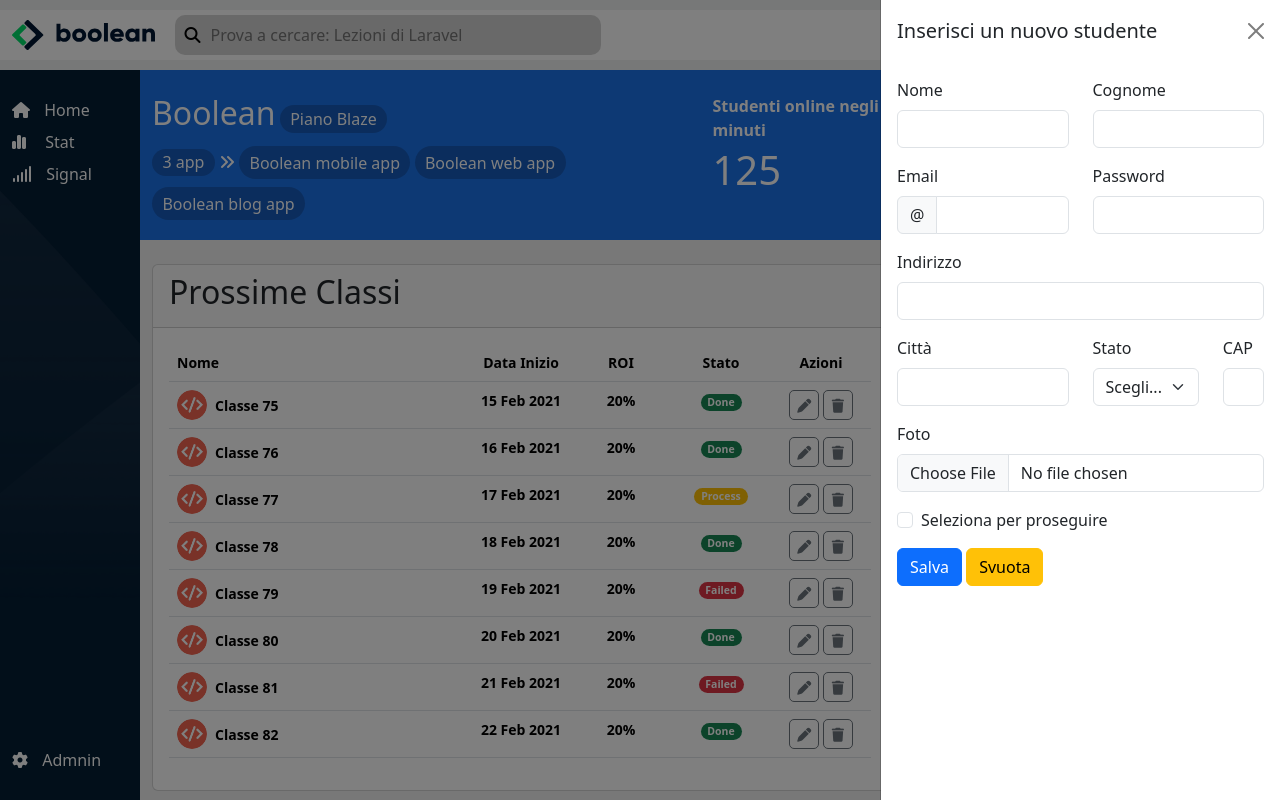
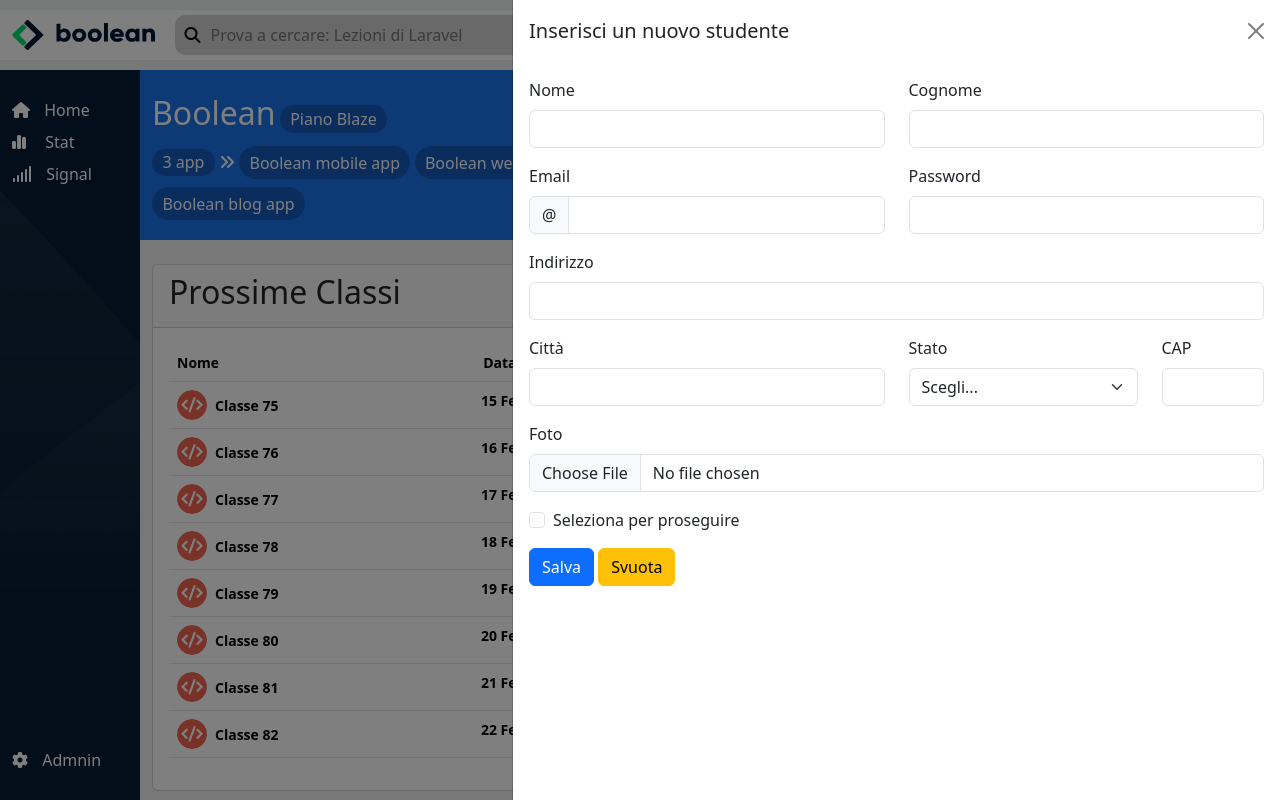
Before and after one commit to EricaMarzi/html-css-bootstrap-dashboard, a plain HTML site: page index.html in a window 1280 px wide. Both pictures are taken after a click on the button 1177 px from the left and 121 px from the top of the page. Drawn offline with nearby package versions, Linux system fonts and the light colour scheme.

Commit message:
offcanvas width fixed

```diff
--- a/index.html
+++ b/index.html
@@ -107,7 +107,7 @@
 
                             <button class="btn btn-primary" type="button" data-bs-toggle="offcanvas" data-bs-target="#offcanvasRight" aria-controls="offcanvasRight"><i class="fa-regular fa-square-plus"></i> </button>
 
-                            <div class="offcanvas offcanvas-end add-student" tabindex="-1"      id="offcanvasRight" aria-labelledby="offcanvasRightLabel">
+                            <div class="offcanvas offcanvas-end" tabindex="-1"      id="offcanvasRight" aria-labelledby="offcanvasRightLabel">
                                 <div class="offcanvas-header">
                                     <h5 class="offcanvas-title" id="offcanvasRightLabel">Inserisci un nuovo studente</h5>
                                     <button type="button" class="btn-close" data-bs-dismiss="offcanvas" aria-label="Close"></button>
--- a/style.css
+++ b/style.css
@@ -185,7 +185,7 @@ span.stat {
     font-size: 40px;
 }
 
-.add-student {
+#offcanvasRight {
     width: 768px;
 }
 
```
